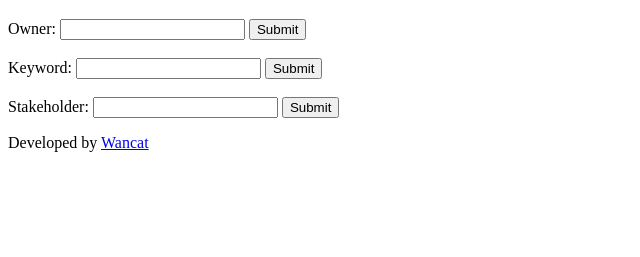
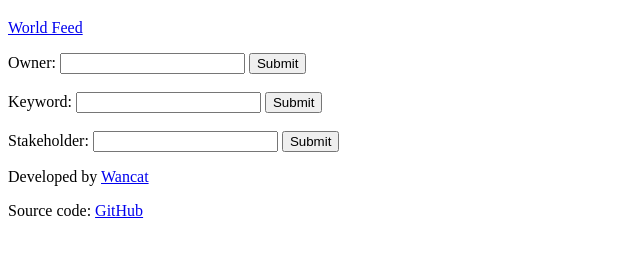
Before and after one commit to lancatlin/iscn-feeder, a website: page static/index.html in a window 1280 px wide. Shown: the part 61-318 px from the top of the page, without its empty margins (0-640 px from the left). Drawn offline with Linux system fonts and the light colour scheme.

Commit message:
:memo: Add README

```diff
--- a/static/index.html
+++ b/static/index.html
@@ -6,6 +6,7 @@
   <body>
     <main>
       <h1>ISCN Feeder</h1>
+      <p><a href="/feed">World Feed</a></p>
       <form name='iscnForm' action="./feed" method="GET" onsubmit="return validateForm()">
         <label>Owner: <input name="owner" type="text"></label>
         <input type="submit" value="Submit">
@@ -23,6 +24,7 @@
     </main>
     <footer>
       <p>Developed by <a href="https://wancat.cc">Wancat</a></p>
+      <p>Source code: <a href="https://github.com/lancatlin/iscn-feeder">GitHub</a></p>
     </footer>
   </body>
 </html>
```
Also changed, not shown: README.md (added).
